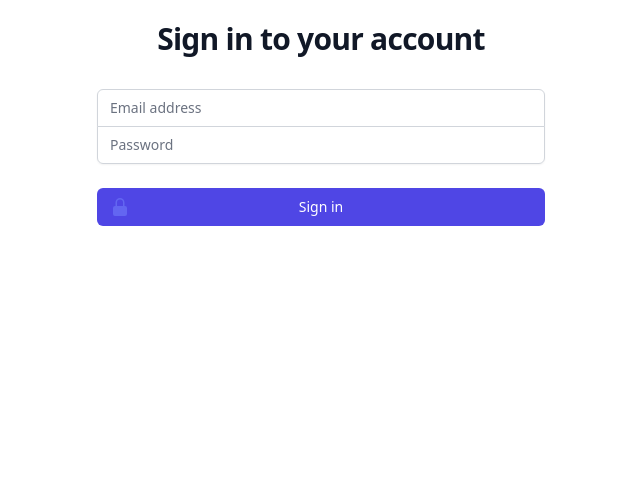
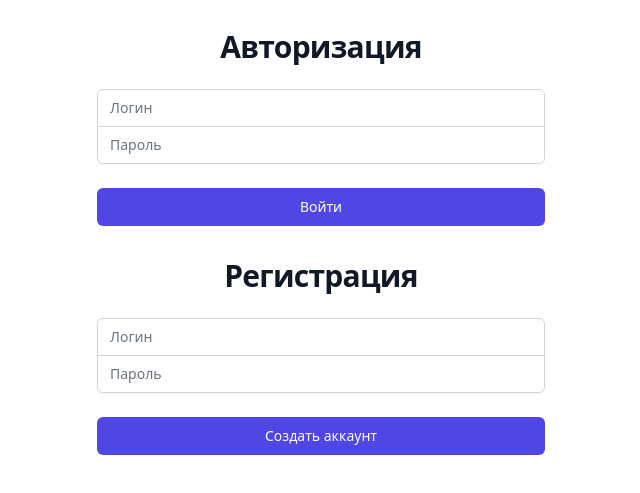
Before and after one commit to Tsuchikage/server-files, a website: page client_packages/TestClient/cef/auth.html in a window 1280 px wide. Shown: the part 99-592 px from the top of the page, without its empty margins (319-959 px from the left). Drawn offline with nearby package versions, Linux system fonts and the light colour scheme.

Commit message:
register/login pages

```diff
--- a/client_packages/TestClient/cef/auth.html
+++ b/client_packages/TestClient/cef/auth.html
@@ -17,35 +17,34 @@
             src="https://tailwindui.com/img/logos/mark.svg?color=indigo&shade=600"
             alt="Your Company"
           />
+        </div>
+
+        <form class="mt-8 space-y-6" onsubmit="login(event)">
           <h2
             class="mt-6 text-center text-3xl font-bold tracking-tight text-gray-900"
           >
-            Sign in to your account
+            Авторизация
           </h2>
-        </div>
-        <form class="mt-8 space-y-6" onsubmit="submitForm(event)">
           <div class="-space-y-px rounded-md shadow-sm">
             <div>
-              <label for="login" class="sr-only">Login</label>
               <input
-                id="login"
-                name="login"
+                id="loginL"
+                name="loginL"
                 type="text"
                 required
                 class="relative block w-full appearance-none rounded-none rounded-t-md border border-gray-300 px-3 py-2 text-gray-900 placeholder-gray-500 focus:z-10 focus:border-indigo-500 focus:outline-none focus:ring-indigo-500 sm:text-sm"
-                placeholder="Email address"
+                placeholder="Логин"
               />
             </div>
             <div>
-              <label for="password" class="sr-only">Password</label>
               <input
-                id="password"
-                name="password"
+                id="passwordL"
+                name="passwordL"
                 type="password"
                 autocomplete="current-password"
                 required
                 class="relative block w-full appearance-none rounded-none rounded-b-md border border-gray-300 px-3 py-2 text-gray-900 placeholder-gray-500 focus:z-10 focus:border-indigo-500 focus:outline-none focus:ring-indigo-500 sm:text-sm"
-                placeholder="Password"
+                placeholder="Пароль"
               />
             </div>
           </div>
@@ -55,23 +54,47 @@
               type="submit"
               class="group relative flex w-full justify-center rounded-md border border-transparent bg-indigo-600 py-2 px-4 text-sm font-medium text-white hover:bg-indigo-700 focus:outline-none focus:ring-2 focus:ring-indigo-500 focus:ring-offset-2"
             >
-              <span class="absolute inset-y-0 left-0 flex items-center pl-3">
-                <!-- Heroicon name: mini/lock-closed -->
-                <svg
-                  class="h-5 w-5 text-indigo-500 group-hover:text-indigo-400"
-                  xmlns="http://www.w3.org/2000/svg"
-                  viewBox="0 0 20 20"
-                  fill="currentColor"
-                  aria-hidden="true"
-                >
-                  <path
-                    fill-rule="evenodd"
-                    d="M10 1a4.5 4.5 0 00-4.5 4.5V9H5a2 2 0 00-2 2v6a2 2 0 002 2h10a2 2 0 002-2v-6a2 2 0 00-2-2h-.5V5.5A4.5 4.5 0 0010 1zm3 8V5.5a3 3 0 10-6 0V9h6z"
-                    clip-rule="evenodd"
-                  />
-                </svg>
-              </span>
-              Sign in
+              Войти
+            </button>
+          </div>
+        </form>
+
+        <form class="mt-8 space-y-6" onsubmit="register(event)">
+          <h2
+            class="mt-6 text-center text-3xl font-bold tracking-tight text-gray-900"
+          >
+            Регистрация
+          </h2>
+          <div class="-space-y-px rounded-md shadow-sm">
+            <div>
+              <input
+                id="loginR"
+                name="loginR"
+                type="text"
+                required
+                class="relative block w-full appearance-none rounded-none rounded-t-md border border-gray-300 px-3 py-2 text-gray-900 placeholder-gray-500 focus:z-10 focus:border-indigo-500 focus:outline-none focus:ring-indigo-500 sm:text-sm"
+                placeholder="Логин"
+              />
+            </div>
+            <div>
+              <input
+                id="passwordR"
+                name="passwordR"
+                type="password"
+                autocomplete="current-password"
+                required
+                class="relative block w-full appearance-none rounded-none rounded-b-md border border-gray-300 px-3 py-2 text-gray-900 placeholder-gray-500 focus:z-10 focus:border-indigo-500 focus:outline-none focus:ring-indigo-500 sm:text-sm"
+                placeholder="Пароль"
+              />
+            </div>
+          </div>
+
+          <div>
+            <button
+              type="submit"
+              class="group relative flex w-full justify-center rounded-md border border-transparent bg-indigo-600 py-2 px-4 text-sm font-medium text-white hover:bg-indigo-700 focus:outline-none focus:ring-2 focus:ring-indigo-500 focus:ring-offset-2"
+            >
+              Создать аккаунт
             </button>
           </div>
         </form>
--- a/client_packages/TestClient/cef/js/auth.js
+++ b/client_packages/TestClient/cef/js/auth.js
@@ -1,8 +1,23 @@
-function submitForm(event) {
+function login(event) {
   event.preventDefault();
 
-  const login = document.getElementById("login").value;
-  const password = document.getElementById("password").value;
+  const login = document.getElementById("loginL").value;
+  const password = document.getElementById("passwordL").value;
+
+  console.log(password);
+  console.log(login);
 
   mp.trigger("loginToClient", login, password);
 }
+
+function register(event) {
+  event.preventDefault();
+
+  const login = document.getElementById("loginR").value;
+  const password = document.getElementById("passwordR").value;
+
+  console.log(password);
+  console.log(login);
+  // todo
+  mp.trigger("registerToClient", login, password);
+}
```
Also changed, not shown: client_packages/TestClient/player/onPlayerConnected.js (+7 -3 lines), packages/TestServer/commands/player.js (added, +32 -0 lines), packages/TestServer/events/events.js (+18 -0 lines), 1 other file.
